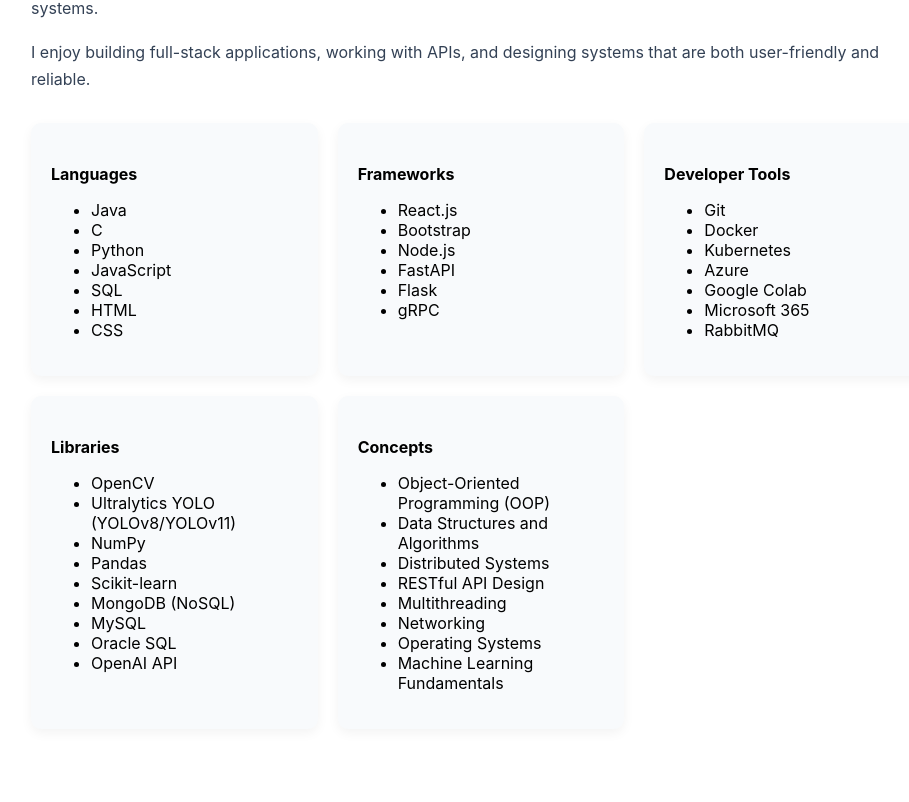
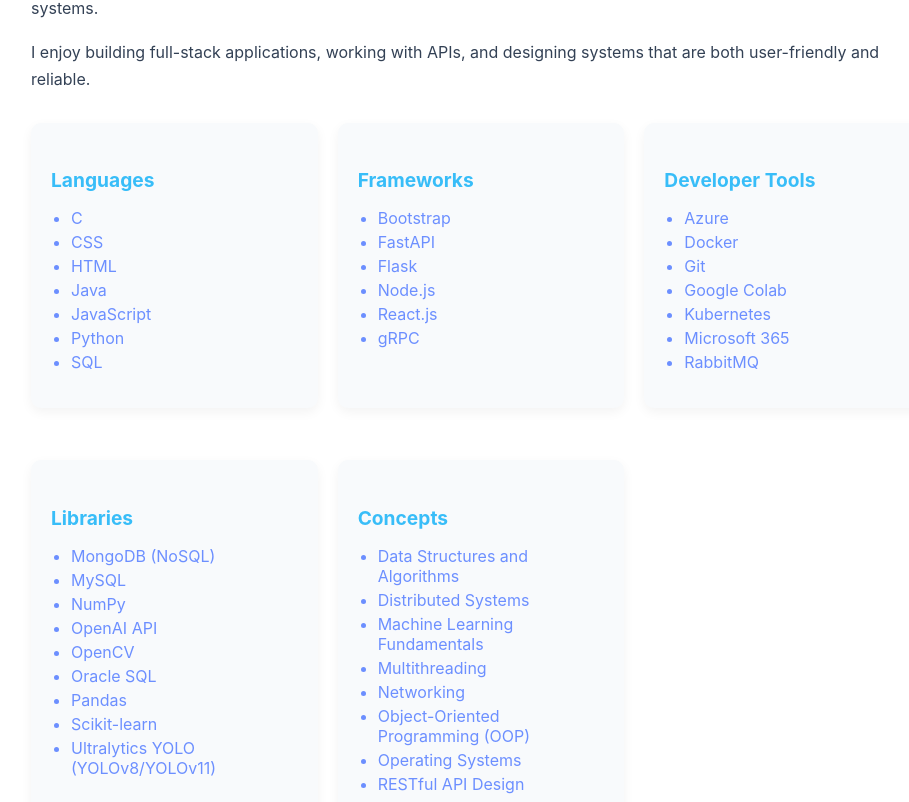
Before and after one commit to marcus-justice31/marcus-justice31.github.io, a React (Create React App) app: page / in a window 1280 px wide. Shown: the part 958-1760 px from the top of the page, without its empty margins (159-1068 px from the left). Built offline with nearby package versions, Linux system fonts and the light colour scheme.

Commit message:
Fixed about section and made content dynamicthrough arrays

```diff
--- a/src/components/About.js
+++ b/src/components/About.js
@@ -1,6 +1,19 @@
 import "../styles/About.css";
+import languages from "../data/languages";
+import frameworks from "../data/frameworks";
+import developerTools from "../data/developerTools";
+import libraries from "../data/libraries";
+import concepts from "../data/concepts";
 
 const About = () => {
+  const aboutData = {
+    Languages: [...languages || []].sort(),
+    Frameworks: [...frameworks || []].sort(),
+    "Developer Tools": [...developerTools || []].sort(),
+    Libraries: [...libraries || []].sort(),
+    Concepts: [...concepts || []].sort(),
+  };
+
   return (
     <section className="about">
       <h3>About Me</h3>
@@ -17,72 +30,16 @@
       </p>
 
       <div className="about-highlights">
-        <div>
-          <h4>Languages</h4>
-          <ul>
-            <li>Java</li>
-            <li>C</li>
-            <li>Python</li>
-            <li>JavaScript</li>
-            <li>SQL</li>
-            <li>HTML</li>
-            <li>CSS</li>
-          </ul>
-        </div>
-
-        <div>
-          <h4>Frameworks</h4>
-          <ul>
-            <li>React.js</li>
-            <li>Bootstrap</li>
-            <li>Node.js</li>
-            <li>FastAPI</li>
-            <li>Flask</li>
-            <li>gRPC</li>
-          </ul>
-        </div>
-
-        <div>
-          <h4>Developer Tools</h4>
-          <ul>
-            <li>Git</li>
-            <li>Docker</li>
-            <li>Kubernetes</li>
-            <li>Azure</li>
-            <li>Google Colab</li>
-            <li>Microsoft 365</li>
-            <li>RabbitMQ</li>
-          </ul>
-        </div>
-
-        <div>
-          <h4>Libraries</h4>
-          <ul>
-            <li>OpenCV</li>
-            <li>Ultralytics YOLO (YOLOv8/YOLOv11)</li>
-            <li>NumPy</li>
-            <li>Pandas</li>
-            <li>Scikit-learn</li>
-            <li>MongoDB (NoSQL)</li>
-            <li>MySQL</li>
-            <li>Oracle SQL</li>
-            <li>OpenAI API</li>
-          </ul>
-        </div>
-
-        <div>
-          <h4>Concepts</h4>
-          <ul>
-            <li>Object-Oriented Programming (OOP)</li>
-            <li>Data Structures and Algorithms</li>
-            <li>Distributed Systems</li>
-            <li>RESTful API Design</li>
-            <li>Multithreading</li>
-            <li>Networking</li>
-            <li>Operating Systems</li>
-            <li>Machine Learning Fundamentals</li>
-          </ul>
-        </div>
+        {Object.entries(aboutData).map(([category, items]) => (
+          <div key={category}>
+            <h4>{category}</h4>
+            <ul>
+              {items.map((item) => (
+                <li key={item}>{item}</li>
+              ))}
+            </ul>
+          </div>
+        ))}
       </div>
     </section>
   );
--- /dev/null
+++ b/src/data/concepts.js
@@ -0,0 +1,12 @@
+const concepts = [
+  "Object-Oriented Programming (OOP)",
+  "Data Structures and Algorithms",
+  "Distributed Systems",
+  "RESTful API Design",
+  "Multithreading",
+  "Networking",
+  "Operating Systems",
+  "Machine Learning Fundamentals"
+];
+
+export default concepts;
--- /dev/null
+++ b/src/data/developerTools.js
@@ -0,0 +1,11 @@
+const developerTools = [
+  "Git",
+  "Docker",
+  "Kubernetes",
+  "Azure",
+  "Google Colab",
+  "Microsoft 365",
+  "RabbitMQ",
+];
+
+export default developerTools;
--- /dev/null
+++ b/src/data/frameworks.js
@@ -0,0 +1,10 @@
+const frameworks = [
+  "React.js",
+  "Bootstrap",
+  "Node.js",
+  "FastAPI",
+  "Flask",
+  "gRPC",
+];
+
+export default frameworks;
--- /dev/null
+++ b/src/data/languages.js
@@ -0,0 +1,11 @@
+const languages = [
+  "Java",
+  "C",
+  "Python",
+  "JavaScript",
+  "SQL",
+  "HTML",
+  "CSS",
+];
+
+export default languages;
--- /dev/null
+++ b/src/data/libraries.js
@@ -0,0 +1,13 @@
+const libraries = [
+  "OpenCV",
+  "Ultralytics YOLO (YOLOv8/YOLOv11)",
+  "NumPy",
+  "Pandas",
+  "Scikit-learn",
+  "MongoDB (NoSQL)",
+  "MySQL",
+  "Oracle SQL",
+  "OpenAI API",
+];
+
+export default libraries;
--- a/src/styles/About.css
+++ b/src/styles/About.css
@@ -33,3 +33,23 @@
 .about-highlights h4 {
   margin-bottom: 8px;
 }
+
+.about-highlights div {
+  margin-bottom: 2rem;
+}
+
+.about-highlights h4 {
+  font-size: 1.2rem;
+  margin-bottom: 0.5rem;
+  color: #38bdf8;
+}
+
+.about-highlights ul {
+  list-style-type: disc;
+  padding-left: 20px;
+  color: #6c8fff;
+}
+
+.about-highlights li {
+  margin-bottom: 4px;
+}
```
Also changed, not shown: src/App.js (+0 -52 lines).
